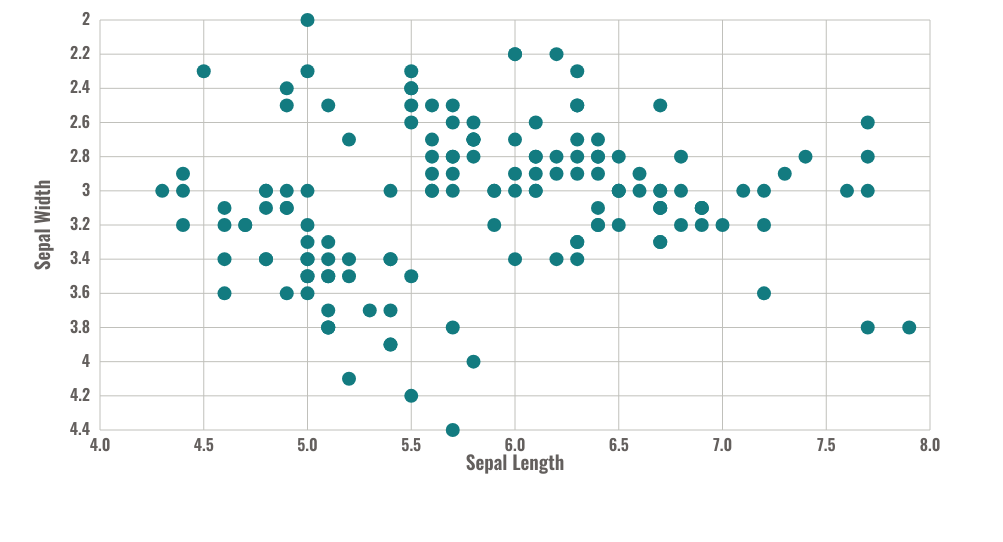
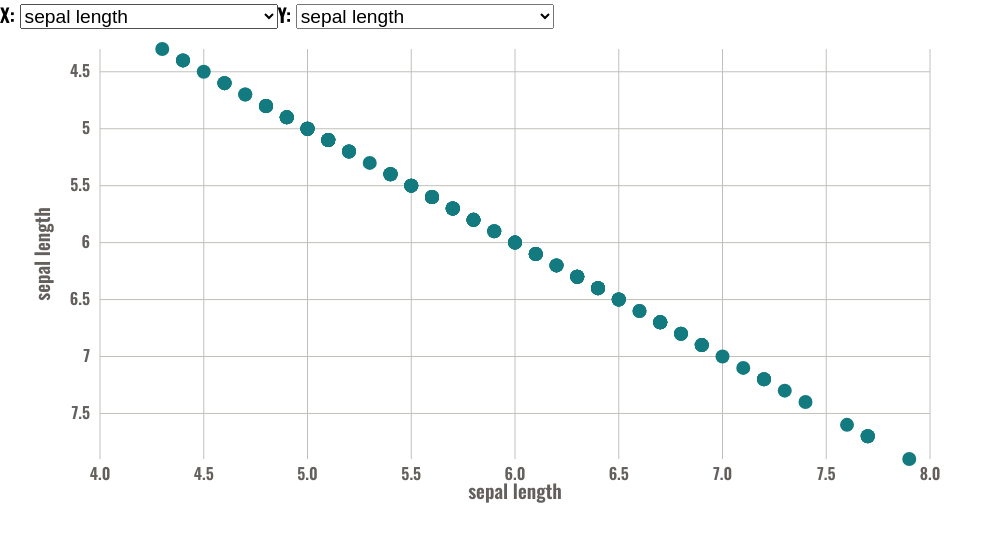
Before and after one commit to pesalu/sample-scatter-plot-d3-react, a React (Create React App) app: page / in a window 1280 px wide. Shown: the top 542 px of the page, without its empty margins (0-1003 px from the left). Built offline with nearby package versions, Linux system fonts and the light colour scheme.

Commit message:
Added menus for selecting attributes for x and y axis.

```diff
--- a/src/App.js
+++ b/src/App.js
@@ -1,9 +1,11 @@
 import "./App.css";
-import { scaleLinear, min, max, extent, format } from "d3";
+import { scaleLinear, extent, format } from "d3";
 import { useData } from "./useData";
 import { AxisBottom } from "./AxisBottom";
 import { AxisLeft } from "./AxisLeft";
 import { Marks } from "./Marks";
+import { DropdownMenu } from "./components/dropdown-menu/DropdownMenu";
+import { useState } from "react";
 
 const aspectRatio = 960 / 500;
 
@@ -17,18 +19,30 @@ const yAxisLabelOffset = 50;
 
 const tickOffset = 10;
 
+const initialXAttribute = "sepal.length";
+const initialYAttribute = "sepal.length";
 function App() {
   const data = useData();
+  console.log("DA ", data);
+
+  const [xAttribute, setXAttribute] = useState(initialXAttribute);
+  const xValue = (d) => d[xAttribute];
+
+  const [yAttribute, setYAttribute] = useState(initialYAttribute);
+  const yValue = (d) => d[yAttribute];
+
   if (!data) {
     return <pre>Loading...</pre>;
   }
 
-  // Reusable data accessor functions
-  const xValue = (d) => d["sepal.length"];
-  const xAxisLabel = "Sepal Length";
+  const { attributes } = data;
+  const getLabel = (labelId) => {
+    let attribute = attributes.find((attribute) => attribute.value === labelId);
+    return attribute && attribute.label;
+  };
 
-  const yValue = (d) => d["sepal.width"];
-  const yAxisLabel = "Sepal Width";
+  const xAxisLabel = getLabel(xAttribute);
+  const yAxisLabel = getLabel(yAttribute);
 
   const siFormat = format(".2s");
   const xAxisTickFormat = (tickValue) => siFormat(tickValue).replace("G", "B");
@@ -42,7 +56,21 @@ function App() {
     .range([0, innerHeight]);
 
   return (
-    // <div style={{ border: "2px solid" }}>
+    <div>
+      <DropdownMenu
+        id={"x-select"}
+        label={"X: "}
+        options={attributes}
+        selectedValue={xAttribute}
+        onSelectedValueChange={setXAttribute}
+      />
+      <DropdownMenu
+        id={"y-select"}
+        label={"Y: "}
+        options={attributes}
+        selectedValue={yAttribute}
+        onSelectedValueChange={setYAttribute}
+      />
       <svg width={width} height={height}>
         <g transform={`translate(${margin.left}, ${margin.top})`}>
           <AxisBottom
@@ -85,7 +113,7 @@ function App() {
           />
         </g>
       </svg>
-    // </div>
+    </div>
   );
 }
 
--- a/src/DataService.js
+++ b/src/DataService.js
@@ -1,17 +1,23 @@
 import axios from "axios";
-import { csv, csvParse, range } from "d3";
+import { csv, range } from "d3";
 import irisData from "./demodata/iris.csv";
 
 export const fetchIrisData = async () => {
   const prepareRow = (d) => {
-    console.log(d);
     d["sepal.length"] = +d["sepal.length"];
     d["sepal.width"] = +d["sepal.width"];
     d["petal.length"] = +d["petal.length"];
     d["petal.width"] = +d["petal.width"];
     return d;
   };
-  return await csv(irisData, prepareRow);
+  let modifiedIrisData = await csv(irisData, prepareRow);
+  console.log(modifiedIrisData);
+  let attributes = await modifiedIrisData.columns.map((attribute) => {
+    return { value: attribute, label: attribute.split(".").join(" ") };
+  });
+  console.log("ATTR: ", attributes);
+  modifiedIrisData["attributes"] = attributes;
+  return modifiedIrisData;
 };
 
 export const fetchWorldPopulation = async () => {
@@ -57,7 +63,6 @@ export const fetchPopulation = async (startYear, endYear, step) => {
     data: jsonQuery,
   });
 
-  console.log("DA: ", response);
   return prepareData(response.data);
 };
 
--- /dev/null
+++ b/src/components/dropdown-menu/DropdownMenu.js
@@ -0,0 +1,27 @@
+import { styles } from "./DropdownMenu.module.css";
+
+export function DropdownMenu({
+  id,
+  label,
+  options,
+  selectedValue,
+  onSelectedValueChange,
+}) {
+  return (
+    <>
+      <label for={id}>{label}</label>
+      <select
+        name="pets"
+        id={id}
+        onChange={(event) => onSelectedValueChange(event.target.value)}
+      >
+        <option value="">--Please choose an option--</option>
+        {options.map(({ value, label }) => (
+          <option value={value} selected={value === selectedValue}>
+            {label}
+          </option>
+        ))}
+      </select>
+    </>
+  );
+}
--- /dev/null
+++ b/src/components/dropdown-menu/DropdownMenu.module.css
@@ -0,0 +1,8 @@
+label,
+select {
+  font-size: 1.2rem;
+}
+
+select option {
+  font-size: 1.2rem;
+}
--- a/src/useData.js
+++ b/src/useData.js
@@ -6,7 +6,7 @@ export const useData = () => {
   const [data, setData] = useState(null);
   useEffect(() => {
     fetchIrisData().then((data) => {
-      console.log("IRIS: ", data);
+      console.log(">> ", data);
       setData(data);
     });
   }, []);
```
Lines whose indentation alone changed are shown as unchanged.
